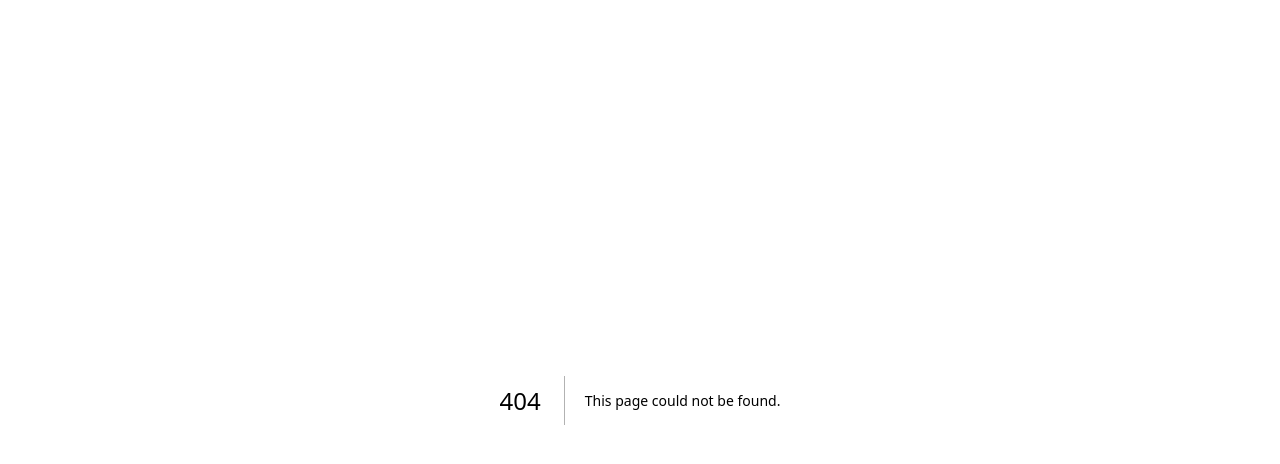
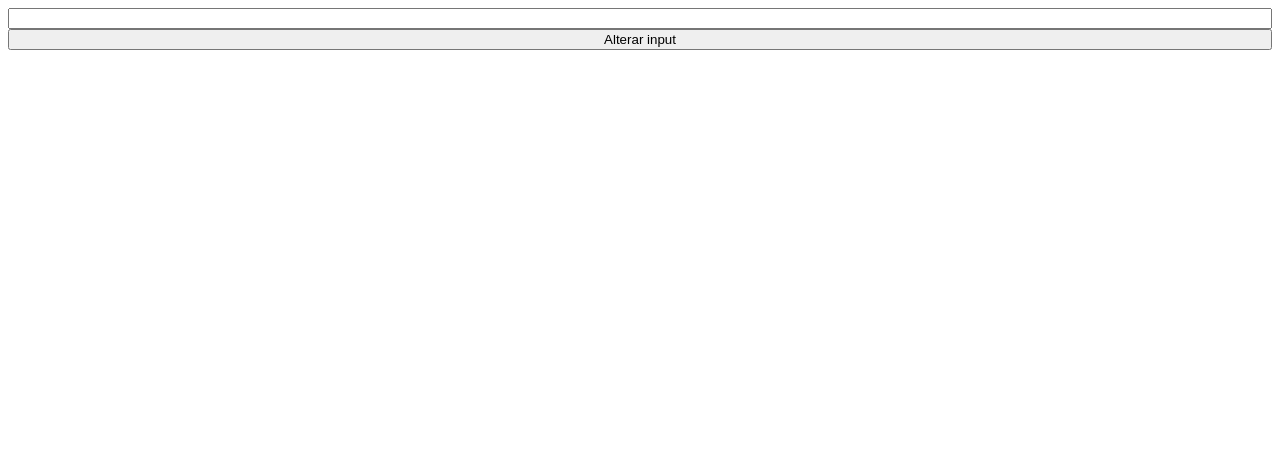
Before and after one commit to Dannick10/nextjsEstudo, a Next.js app in the folder exercicio/: page /estado/formulario in a window 1280 px wide. Before the commit this address had no page. Shown: the top 464 px of the page. Built offline with nearby package versions, Linux system fonts and the light colour scheme.

Commit message:
component controlled

```diff
--- /dev/null
+++ b/exercicio/src/pages/estado/formulario.tsx
@@ -0,0 +1,22 @@
+import React, {useState} from 'react'
+
+type Props = {}
+
+const formulario = (props: Props) => {
+
+    const [valor,SetValor] = useState<string>('')
+
+    const alterar = ():void => {
+        SetValor(valor + '!')
+    }
+
+  return (
+    <div style={{display: 'flex', flexDirection: 'column'}}>
+        <input type="text" value={valor} onChange={(e) => SetValor(e.target.value)}/>
+        <span>{valor}</span>
+        <button onClick={alterar}>Alterar input</button>
+    </div>
+  )
+}
+
+export default formulario
```
